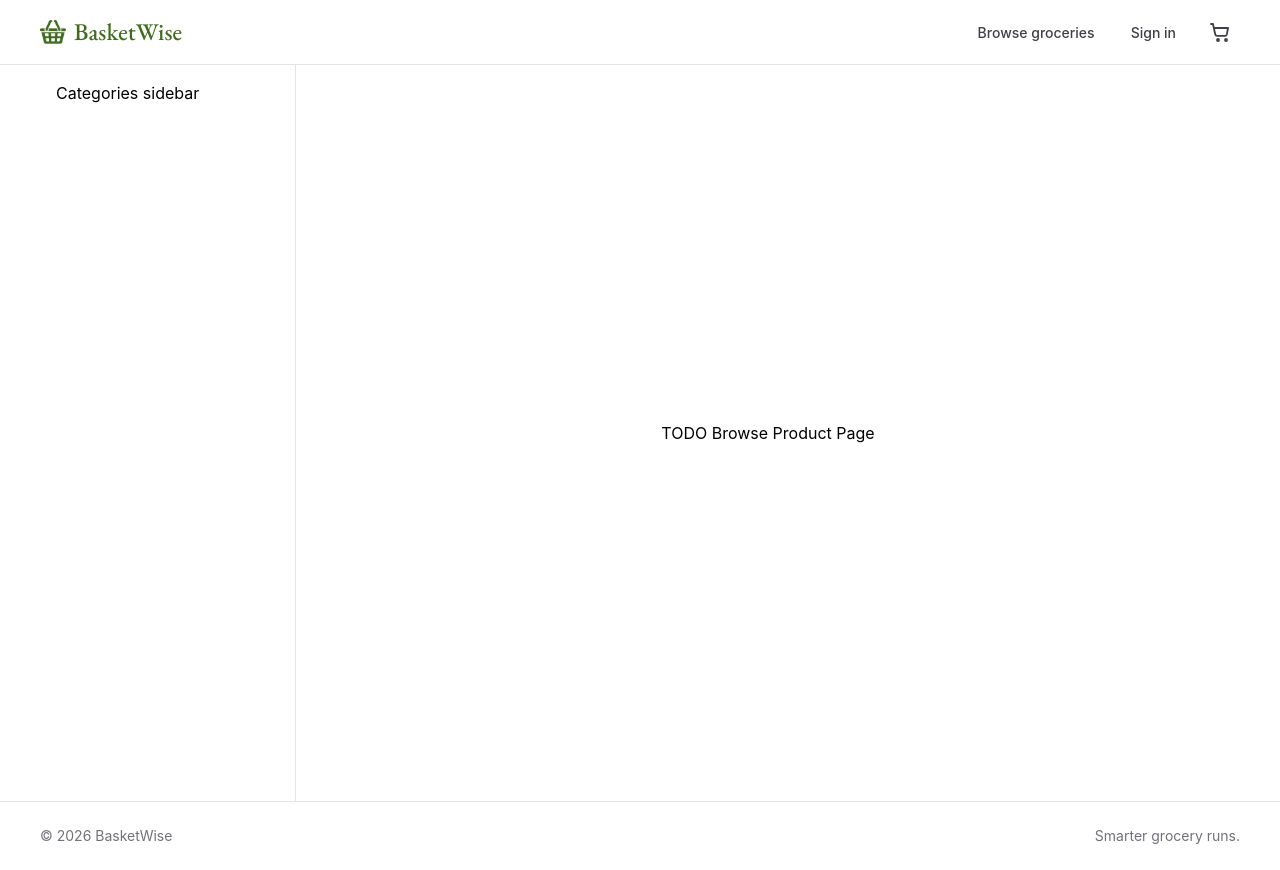
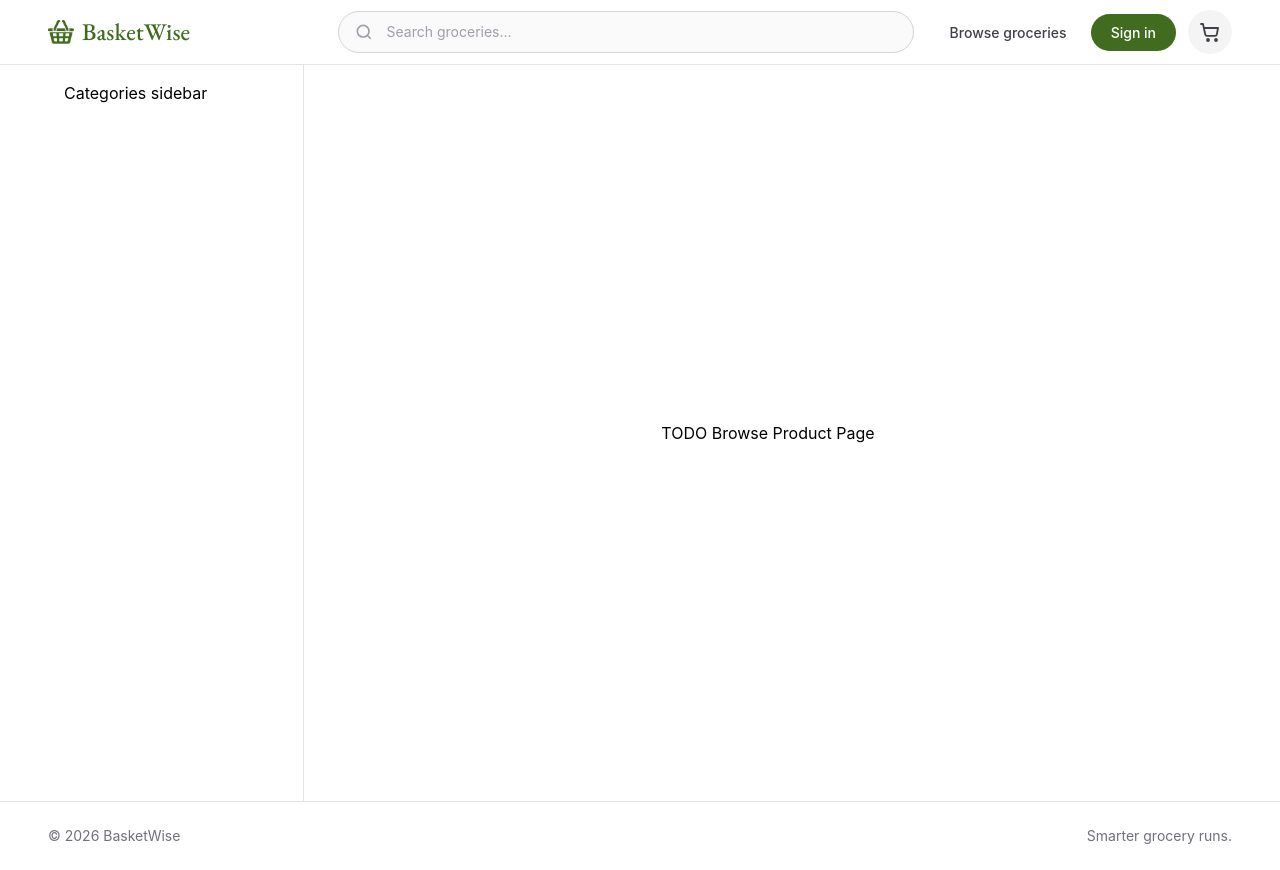
Before and after one commit to jasonwidjajadev/basketwise, a React (Vite) app in the folder frontend/: page /browse in a window 1280 px wide. Built offline with nearby package versions, Linux system fonts and the light colour scheme.

Commit message:
initial setup frontend only

```diff
--- a/frontend/src/components/Footer.tsx
+++ b/frontend/src/components/Footer.tsx
@@ -2,8 +2,8 @@
   const currentYear = new Date().getFullYear()
 
   return (
-    <footer className="border-t border-zinc-200">
-      <div className="mx-auto flex w-full max-w-360 flex-col gap-2 px-6 py-6 text-sm text-zinc-500 sm:flex-row sm:items-center sm:justify-between lg:px-8 xl:px-10">
+    <footer className="w-full border-t border-zinc-200">
+      <div className="flex w-full flex-col gap-2 px-6 py-6 text-sm text-zinc-500 sm:flex-row sm:items-center sm:justify-between lg:px-8 xl:px-12">
         <p>© {currentYear} BasketWise</p>
         <p>Smarter grocery runs.</p>
       </div>
--- a/frontend/src/components/Header.tsx
+++ b/frontend/src/components/Header.tsx
@@ -1,35 +1,98 @@
-import { useState } from 'react'
+import { useEffect, useRef, useState } from 'react'
 import { Link } from 'react-router'
 
+import cartOutlineIcon from '@/assets/icons/cart-outline.svg'
+import menuIcon from '@/assets/icons/menu.svg'
 import icon from '@/assets/logo.svg'
 import CartSidebar from '@/components/CartSidebar'
-import CartIcon from '@/components/icons/CartIcon'
 
 export default function Header() {
   const [isCartOpen, setIsCartOpen] = useState(false)
+  const [isMenuOpen, setIsMenuOpen] = useState(false)
+
+  const menuRef = useRef<HTMLDivElement>(null)
+
+  useEffect(() => {
+    function handleClickOutside(event: MouseEvent) {
+      if (
+        menuRef.current &&
+        !menuRef.current.contains(event.target as Node)
+      ) {
+        setIsMenuOpen(false)
+      }
+    }
+
+    document.addEventListener('mousedown', handleClickOutside)
+
+    return () => {
+      document.removeEventListener('mousedown', handleClickOutside)
+    }
+  }, [])
 
   return (
     <>
       <header className="sticky top-0 z-40 w-full border-b border-zinc-200 bg-white">
-        <div className="mx-auto flex h-16 w-full max-w-360 items-center justify-between px-6 lg:px-8 xl:px-10">
-          <Link to="/" className="flex items-center gap-2">
+        <div className="grid h-16 w-full grid-cols-[auto_minmax(0,1fr)_auto] items-center gap-4 px-6 lg:grid-cols-[1fr_minmax(0,36rem)_1fr] lg:gap-6 lg:px-8 xl:px-12">
+          {/* Logo */}
+          <Link
+            to="/"
+            className="flex items-center gap-2 justify-self-start"
+          >
             <img
               src={icon}
               alt=""
-              className="h-6.5 w-6.5 object-contain"
+              className="h-6.5 w-6.5 shrink-0 object-contain"
             />
 
-            <span className="font-eb-garamond text-2xl font-medium text-basket-green">
+            <span className="hidden font-eb-garamond text-2xl font-medium text-basket-green sm:block">
               BasketWise
             </span>
           </Link>
 
-          <nav aria-label="Main navigation">
+          {/* Search */}
+          <form
+            role="search"
+            className="w-full min-w-0"
+          >
+            <label
+              htmlFor="header-search"
+              className="sr-only"
+            >
+              Search groceries
+            </label>
+
+            <div className="relative">
+              <svg
+                aria-hidden="true"
+                viewBox="0 0 24 24"
+                fill="none"
+                stroke="currentColor"
+                strokeWidth="2"
+                className="pointer-events-none absolute top-1/2 left-4 h-5 w-5 -translate-y-1/2 text-zinc-400"
+              >
+                <circle cx="11" cy="11" r="7" />
+                <path d="m20 20-3.5-3.5" />
+              </svg>
+
+              <input
+                id="header-search"
+                type="search"
+                placeholder="Search groceries..."
+                className="w-full min-w-0 rounded-full border border-zinc-300 bg-zinc-50 py-2.5 pr-4 pl-12 text-sm text-zinc-950 outline-none transition placeholder:text-zinc-400 focus:border-basket-green focus:bg-white focus:ring-2 focus:ring-basket-green/10"
+              />
+            </div>
+          </form>
+
+          {/* Desktop navigation */}
+          <nav
+            aria-label="Main navigation"
+            className="hidden justify-self-end lg:block"
+          >
             <ul className="flex items-center gap-3">
               <li>
                 <Link
                   to="/browse"
-                  className="px-3 py-2 text-sm font-medium text-zinc-700 hover:text-zinc-950"
+                  className="whitespace-nowrap px-3 py-2 text-sm font-medium text-zinc-700 hover:text-zinc-950"
                 >
                   Browse groceries
                 </Link>
@@ -38,7 +101,7 @@
               <li>
                 <Link
                   to="/signin"
-                  className="px-3 py-2 text-sm font-medium text-zinc-700 hover:text-zinc-950"
+                  className="whitespace-nowrap rounded-full bg-basket-green px-5 py-2.5 text-sm font-medium text-white transition hover:opacity-90"
                 >
                   Sign in
                 </Link>
@@ -49,13 +112,68 @@
                   type="button"
                   aria-label="Open cart"
                   onClick={() => setIsCartOpen(true)}
-                  className="flex h-10 w-10 items-center justify-center rounded-full text-zinc-700 hover:bg-zinc-100"
+                  className="flex h-11 w-11 items-center justify-center rounded-full bg-zinc-100 transition hover:bg-zinc-200"
                 >
-                  <CartIcon />
+                  <img
+                    src={cartOutlineIcon}
+                    alt=""
+                    className="h-6 w-6"
+                  />
                 </button>
               </li>
             </ul>
           </nav>
+
+          {/* Mobile menu */}
+          <div
+            ref={menuRef}
+            className="relative justify-self-end lg:hidden"
+          >
+            <button
+              type="button"
+              aria-label="Open menu"
+              aria-expanded={isMenuOpen}
+              onClick={() => setIsMenuOpen((open) => !open)}
+              className="flex h-10 w-10 items-center justify-center rounded-full transition hover:bg-zinc-100 active:bg-zinc-200"
+            >
+              <img
+                src={menuIcon}
+                alt=""
+                className="h-7 w-7"
+              />
+            </button>
+
+            {isMenuOpen && (
+              <div className="absolute top-12 right-0 w-52 rounded-xl border border-zinc-200 bg-white p-2 shadow-lg">
+                <Link
+                  to="/browse"
+                  onClick={() => setIsMenuOpen(false)}
+                  className="block rounded-lg px-4 py-3 text-sm text-zinc-800 hover:bg-zinc-100"
+                >
+                  Browse groceries
+                </Link>
+
+                <Link
+                  to="/signin"
+                  onClick={() => setIsMenuOpen(false)}
+                  className="block rounded-lg px-4 py-3 text-sm text-zinc-800 hover:bg-zinc-100"
+                >
+                  Sign in
+                </Link>
+
+                <button
+                  type="button"
+                  onClick={() => {
+                    setIsMenuOpen(false)
+                    setIsCartOpen(true)
+                  }}
+                  className="block w-full rounded-lg px-4 py-3 text-left text-sm text-zinc-800 hover:bg-zinc-100"
+                >
+                  Cart
+                </button>
+              </div>
+            )}
+          </div>
         </div>
       </header>
 
--- a/frontend/src/components/icons/CartIcon.tsx
+++ /dev/null
@@ -1,18 +0,0 @@
-export default function CartIcon() {
-  return (
-    <svg
-      aria-hidden="true"
-      viewBox="0 0 24 24"
-      fill="none"
-      stroke="currentColor"
-      strokeWidth="1.8"
-      strokeLinecap="round"
-      strokeLinejoin="round"
-      className="h-6 w-6"
-    >
-      <path d="M3 4h2l2.2 10.2a2 2 0 0 0 2 1.6h7.7a2 2 0 0 0 2-1.6L20 8H7" />
-      <circle cx="10" cy="20" r="1" />
-      <circle cx="18" cy="20" r="1" />
-    </svg>
-  )
-}
--- a/frontend/src/layouts/BrowseLayout.tsx
+++ b/frontend/src/layouts/BrowseLayout.tsx
@@ -4,7 +4,7 @@
 
 export default function BrowseLayout() {
   return (
-    <div className="mx-auto flex min-h-[calc(100svh-4rem)] w-full max-w-360 px-6 lg:px-8 xl:px-10">
+    <div className="flex min-h-[calc(100svh-4rem)] w-full px-6 lg:px-8 xl:px-12">
       <BrowsePageSidebar />
 
       <main className="min-w-0 flex-1">
--- a/frontend/src/pages/AccountPage.tsx
+++ b/frontend/src/pages/AccountPage.tsx
@@ -1,7 +1,7 @@
 export default function AccountPage() {
   return (
-    <main className="mx-auto flex min-h-[calc(100svh-4rem)] w-full max-w-360 items-center justify-center px-6 lg:px-8 xl:px-10">
+    <div className="flex min-h-[calc(100svh-4rem)] w-full items-center justify-center px-6 lg:px-8 xl:px-12">
       TODO Account Page
-    </main>
+    </div>
   )
 }
--- a/frontend/src/pages/BrowsePage.tsx
+++ b/frontend/src/pages/BrowsePage.tsx
@@ -1,6 +1,6 @@
 export default function BrowsePage() {
   return (
-    <div className="flex h-full items-center justify-center">
+    <div className="flex min-h-[calc(100svh-4rem)] items-center justify-center">
       TODO Browse Product Page
     </div>
   )
--- a/frontend/src/pages/ComparePage.tsx
+++ b/frontend/src/pages/ComparePage.tsx
@@ -1,7 +1,7 @@
 export default function ComparePage() {
   return (
-    <main className="mx-auto flex min-h-[calc(100svh-4rem)] w-full max-w-360 items-center justify-center px-6 lg:px-8 xl:px-10">
+    <div className="flex min-h-[calc(100svh-4rem)] w-full items-center justify-center px-6 lg:px-8 xl:px-12">
       TODO Compare Page
-    </main>
+    </div>
   )
 }
--- a/frontend/src/pages/HomePage.tsx
+++ b/frontend/src/pages/HomePage.tsx
@@ -2,7 +2,8 @@
 
 export default function HomePage() {
   return (
-    <div className="mx-auto flex min-h-[calc(100svh-4rem)] w-full max-w-360 flex-col items-center justify-center px-6 lg:px-8 xl:px-10">
+    <section className="flex min-h-[calc(100svh-4rem)] w-full items-center justify-center px-6 lg:px-8 xl:px-12">
+      <div className="flex w-full max-w-4xl flex-col items-center text-center">
         <img
           src={mascot}
           alt=""
@@ -11,5 +12,6 @@
 
         <p>Home page</p>
       </div>
+    </section>
   )
 }
--- a/frontend/src/pages/NotFoundPage.tsx
+++ b/frontend/src/pages/NotFoundPage.tsx
@@ -4,7 +4,7 @@
 
 export default function NotFoundPage() {
   return (
-    <section className="mx-auto flex min-h-[calc(100svh-4rem)] w-full max-w-360 flex-col items-center justify-center px-6 text-center lg:px-8 xl:px-10">
+    <section className="flex min-h-[calc(100svh-4rem)] w-full flex-col items-center justify-center px-6 text-center lg:px-8 xl:px-12">
       <img
         src={mascot}
         alt=""
--- a/frontend/src/pages/SignInPage.tsx
+++ b/frontend/src/pages/SignInPage.tsx
@@ -1,7 +1,9 @@
 export default function SignInPage() {
   return (
-    <main className="mx-auto flex min-h-[calc(100svh-4rem)] w-full max-w-360 items-center justify-center px-6 lg:px-8 xl:px-10">
+    <div className="flex min-h-[calc(100svh-4rem)] w-full items-center justify-center px-6 lg:px-8 xl:px-12">
+      {/* <div className="w-full max-w-md"> */}
         TODO Sign In Page
-    </main>
+      {/* </div> */}
+    </div>
   )
 }
```
Also changed, not shown: frontend/src/components/CartSidebar.tsx (+5 -2 lines), frontend/src/assets/icons/cart-outline.svg (added), frontend/src/assets/icons/menu.svg (added). Lines whose indentation alone changed are shown as unchanged.
